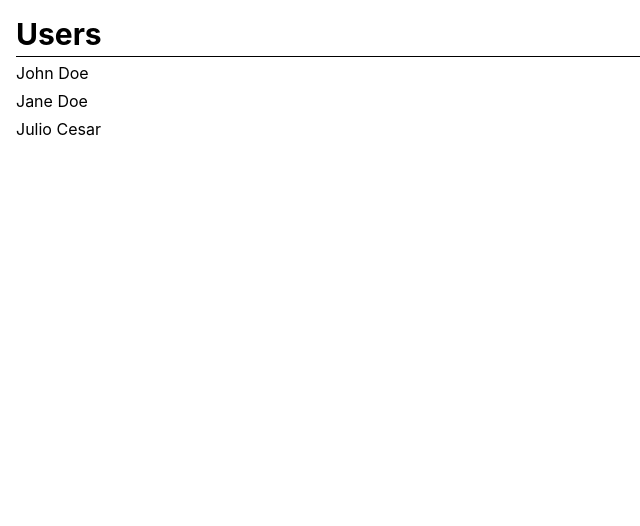
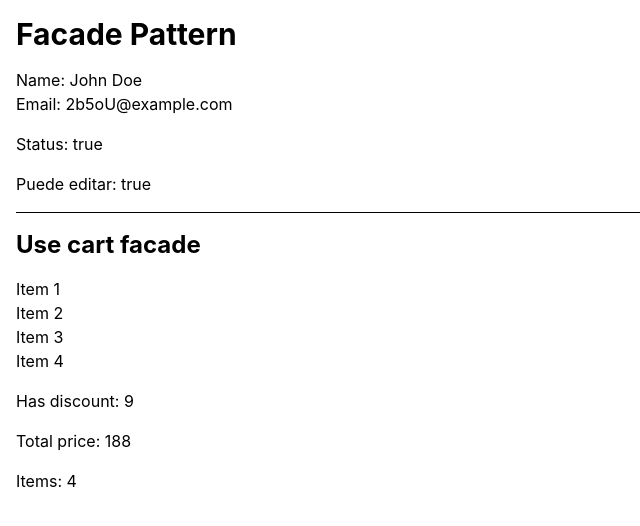
Before and after one commit to Lainercaceres11/react-patterns, a React (Vite) app: page / in a window 1280 px wide. Shown: the top 526 px of the page, without its empty margins (0-640 px from the left). Built offline with nearby package versions, Linux system fonts and the light colour scheme.

Commit message:
added facade pattern

```diff
--- a/src/App.tsx
+++ b/src/App.tsx
@@ -1,5 +1,5 @@
 import "./App.css";
-import HookFactoryDemo from "./demos/hooks-factory-demo";
+import FacadePattern from "./demos/facade-pattern-demo";
 
 import { useTheme } from "./pattern/provider-pattern/learn/hooks/useTheme";
 
@@ -14,7 +14,7 @@ function App() {
         height: "100vh",
       }}
     >
-      <HookFactoryDemo />
+      <FacadePattern />
     </div>
   );
 }
--- /dev/null
+++ b/src/demos/facade-pattern-demo.tsx
@@ -0,0 +1,30 @@
+import useCartFacade from "../pattern/facade-pattern/hooks/facade/useCartFacade";
+import useProfileFacade from "../pattern/facade-pattern/hooks/facade/useProfileFacade";
+
+export default function FacadePattern() {
+  const { canEditProfile, isProfileComplete, profile } = useProfileFacade();
+  const { items, total_price, hasDiscount } = useCartFacade();
+  return (
+    <div className="space-y-4">
+      <h1 className="text-3xl font-bold">Facade Pattern</h1>
+      <div>
+        <p>Name: {profile.name}</p>
+        <p>Email: {profile.email}</p>
+      </div>
+      <p>Status: {isProfileComplete.toString()}</p>
+      <p>Puede editar: {canEditProfile.toString()}</p>
+      <hr />
+      <h2 className="text-2xl font-bold">Use cart facade</h2>
+      {
+        <div>
+          {items.map((item) => (
+            <p key={item.id}>{item.name}</p>
+          ))}
+        </div>
+      }
+      <p>Has discount: {hasDiscount.toString()}</p>
+      <p>Total price: {total_price}</p>
+      <p>Items: {items.length}</p>
+    </div>
+  );
+}
--- /dev/null
+++ b/src/pattern/facade-pattern/hooks/facade/useCartFacade.tsx
@@ -0,0 +1,16 @@
+import useItem from "../useItem";
+
+export default function useCartFacade() {
+  const { items, discount } = useItem();
+
+  const total_price = items.reduce((acc, item) => acc + item.price, 0);
+
+  const hasDiscount = discount.reduce((acc, item) => acc + item, 0);
+
+  const checkout = () => {
+    const total = total_price - hasDiscount;
+    return total;
+  };
+
+  return { items, total_price, hasDiscount, checkout };
+}
--- /dev/null
+++ b/src/pattern/facade-pattern/hooks/facade/useProfileFacade.tsx
@@ -0,0 +1,15 @@
+import useUsers from "../useUsers";
+
+export default function useProfileFacade() {
+  const user = useUsers();
+
+  const profile = {
+    name: user.name,
+    email: user.email,
+  };
+
+  const isProfileComplete = user.status_percentaje === 100 ? true : false;
+  const canEditProfile = user.permissions.includes("Admin") ?? false;
+
+  return { canEditProfile, isProfileComplete, profile };
+}
--- /dev/null
+++ b/src/pattern/facade-pattern/hooks/useItem.tsx
@@ -0,0 +1,34 @@
+const items = [
+  {
+    id: 1,
+    name: "Item 1",
+    price: 98,
+    quantity: 1,
+  },
+  {
+    id: 2,
+    name: "Item 2",
+    price: 20,
+    quantity: 2,
+  },
+  {
+    id: 3,
+    name: "Item 3",
+    price: 30,
+    quantity: 3,
+  },
+  {
+    id: 4,
+    name: "Item 4",
+    price: 40,
+    quantity: 4,
+  },
+];
+
+export default function useItem() {
+  const discount = items.map((item) =>
+    item.quantity >= 2 ? item.price * 0.1 : 0,
+  );
+
+  return { items, discount };
+}
--- /dev/null
+++ b/src/pattern/facade-pattern/hooks/useUsers.tsx
@@ -0,0 +1,10 @@
+const user = {
+  name: "John Doe",
+  email: "2b5oU@example.com",
+  status_percentaje: 100,
+  permissions: ["Admin", "User"],
+};
+
+export default function useUsers() {
+  return user;
+}
```
